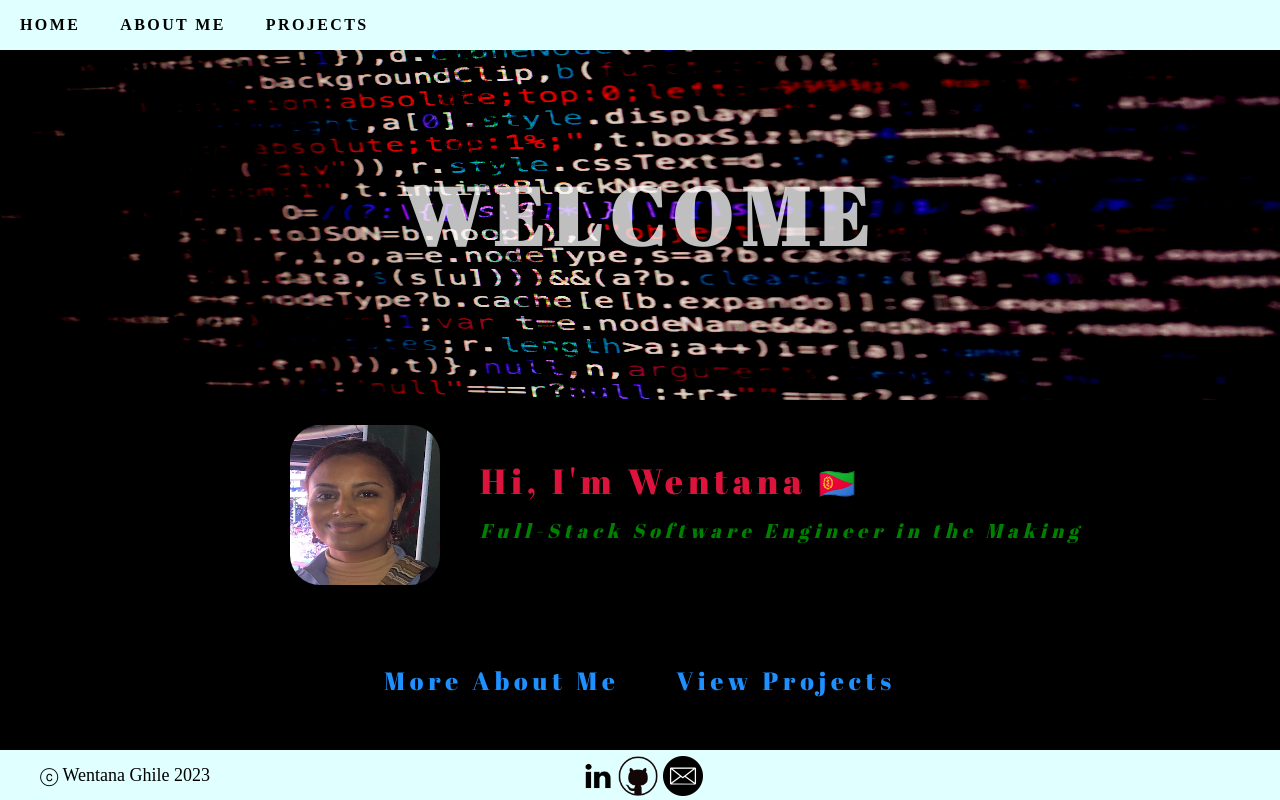
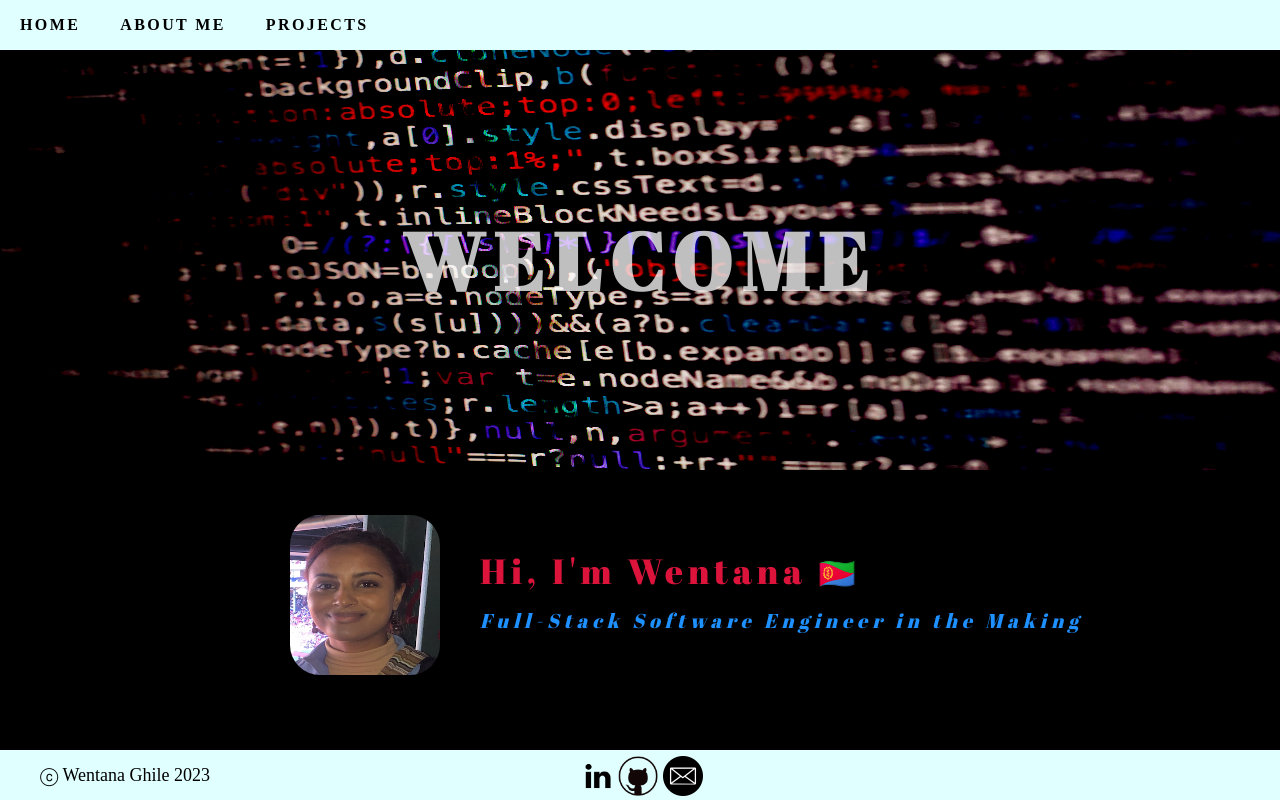
Before and after one commit to wghile/portfolio, a React (Vite) app: page / in a window 1280 px wide. Built offline with nearby package versions, Linux system fonts and the light colour scheme; a web font is replaced by a local one.

Commit message:
removed links in about page due to issue with netlify deployment

```diff
--- a/src/App.css
+++ b/src/App.css
@@ -58,16 +58,17 @@
   background-image: url('/images/coding.jpeg');
   background-repeat: no-repeat;
   background-position: top;
-  background-size: 100% 50%;
+  background-size: 100% 60%;
   background-blend-mode: hard-light;
 
   display: grid;
-  grid-template-rows: 40% 300px 100px;
+  grid-template-rows: 60% 250px;
   justify-items: center;
   align-items: center;
 }
   .Home > h1{
-    padding-top: 50px;
+    grid-row: 1/2;
+
     color: white;
     opacity: 0.75;
     font-size: 80px;
@@ -75,13 +76,13 @@
     text-transform: uppercase;
   }
   #text{
+    grid-row: 2/3;
+
     display: grid;
     grid-template-columns: 440px 800px;
     grid-template-rows: 50px 50px;
     align-items: center;
     gap: 0px 40px;
-    padding-top: 50px;
-
     letter-spacing: 0.05in;
   }
     #pic{
@@ -104,23 +105,9 @@
     #goals{
       grid-column: 2/3;
       grid-row: 2/3;
-      color: green;
+      color: dodgerblue;
       font-size: 20px;
       font-style: italic;
-    }
-  #links{
-    width: 40vw;
-    display: flex;
-    justify-content: space-between;
-  }
-    #links > a{
-      font-size: 25px;
-      color: dodgerblue;
-      letter-spacing: 0.05in;
-      text-decoration: none;
-    }
-    #links > a:hover{
-      text-decoration: underline;
     }
 
 
@@ -133,7 +120,7 @@
 
   display: grid;
   grid-template-rows: 1fr 2fr;
-  gap: 10px 0px;
+  gap: 70px 0px;
   padding: 50px 100px;
 }
   .header{
@@ -144,19 +131,21 @@
     text-transform: uppercase;
   }
   #section-title, #hobby-title{
-    padding-left: 20px;
-    padding-top: 10px;
+    padding: 10px 0px 25px 20px;
     font-size: 18px;
+    letter-spacing: 0.02in;
   }
   #edu > ul{
     padding-left: 80px;
+    width: 60vw;
   }
   #edu > ul > li{
-    line-height: 0.7in;
+    line-height: 0.3in;
     font-size: 18px;
+    letter-spacing: 0.01in;
+    overflow-wrap: break-word;
   }
   #hobby > #images{
-    margin-top: 20px;
     padding-left: 20px;
   }
     .images{
--- a/src/components/About.jsx
+++ b/src/components/About.jsx
@@ -8,11 +8,11 @@ export default function About() {
           Education
         </h2>
         <p id='section-title'>
-          Per Scholas Software Engineering Training
+          Per Scholas Software Engineering
         </p>
         <ul>
           <li>
-            15-week course teaching React, Node, Express, design patterns & system architecture
+            15-week course training students React, Node, Express, design patterns & system architecture
           </li>
         </ul>
       </div>
--- a/src/components/Home.jsx
+++ b/src/components/Home.jsx
@@ -15,14 +15,6 @@ export default function Home() {
             Full-Stack Software Engineer in the Making
           </p>
         </div>
-        <div id='links'>
-          <a href='/about'>
-            More About Me
-          </a>
-          <a href='/portfolio'>
-            View Projects
-          </a>
-        </div>
     </div>
   )
 }
```
